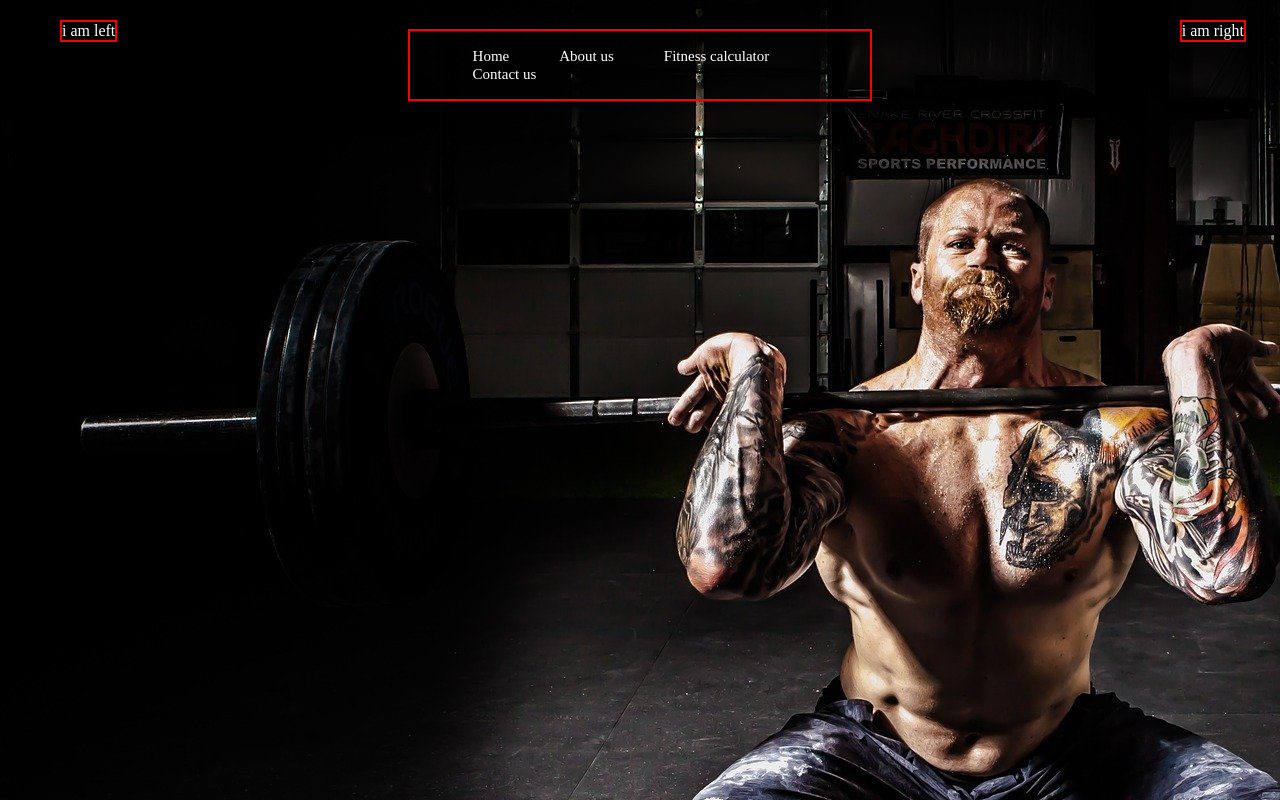
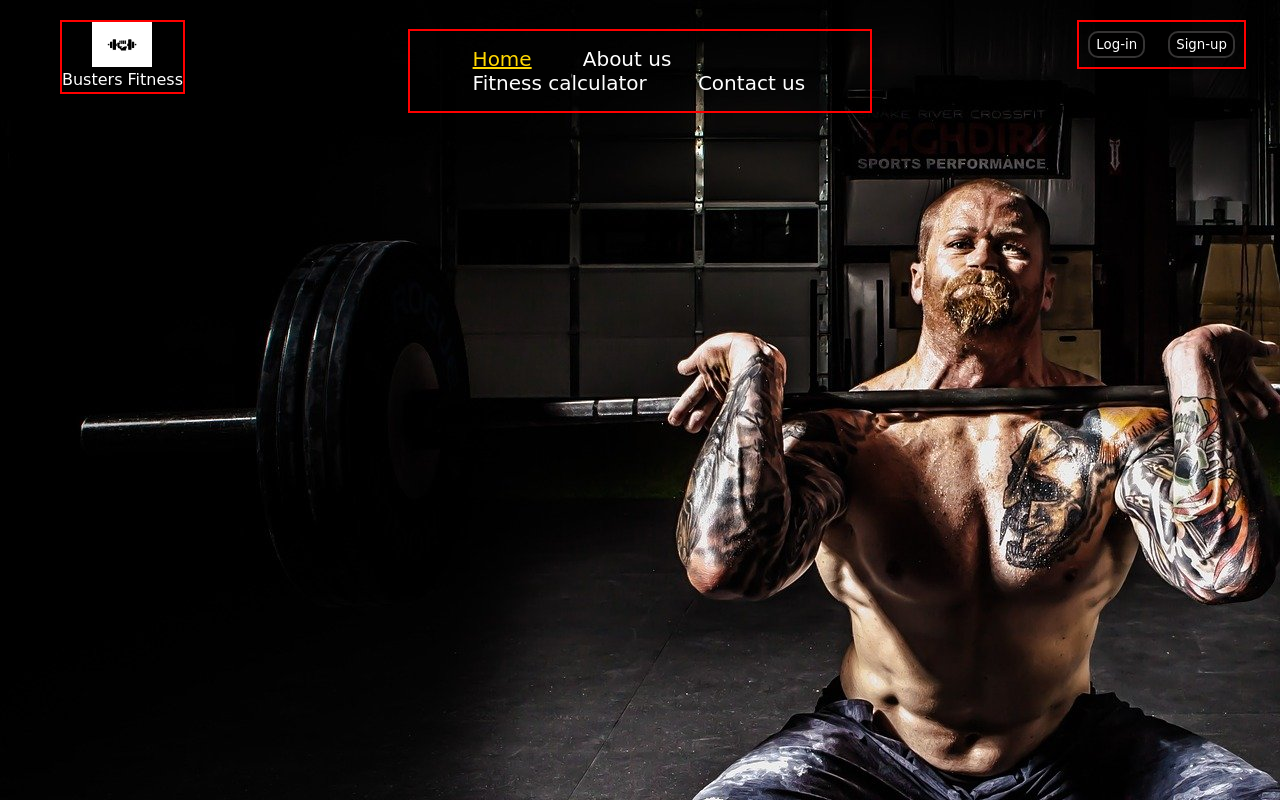
Before and after one commit to shubham-rn/first-website-project, a plain HTML site: page index.html in a window 1280 px wide. Drawn offline with Linux system fonts and the light colour scheme; a web font is replaced by a local one.

Commit message:
configured header of webpage and navbar

```diff
--- a/css/style.css
+++ b/css/style.css
@@ -6,6 +6,21 @@
   border: 2px solid red;
   color: white;
 }
+.left img {
+  width: 60px;
+  margin-left: auto;
+  margin-right: auto;
+  display: block;
+  /* filter: invert(100%); */
+}
+.left img:hover {
+  filter: invert(100%);
+}
+.left div {
+  line-height: 25px;
+  text-align: center;
+}
+
 .mid {
   display: block;
   width: 36%;
@@ -27,7 +42,7 @@
 }
 .navbar li {
   display: inline-block;
-  font-size: 15px;
+  font-size: 20px;
 }
 .navbar li a {
   color: white;
@@ -35,7 +50,22 @@
   padding: 34px 23px;
 }
 .navbar li a:hover,
-.navbar li a:active {
+.navbar li a.active {
   text-decoration: underline;
-  color: grey;
+  color: gold;
 }
+
+.btn {
+  font-family: "Pirata One", cursive;
+  padding: 4px 6px;
+  margin: 9px;
+  color: white;
+  background-color: black;
+  border: 2px solid rgb(53, 52, 52);
+  border-radius: 10px;
+  cursor: pointer;
+}
+.btn:hover {
+  color: gold;
+  background-color: rgb(41, 40, 40);
+}
--- a/index.html
+++ b/index.html
@@ -6,9 +6,12 @@
     <title>Busters Fitness</title>
     <link rel="icon" href="images/headlogo.jpg">
     <link rel="stylesheet" href="css/style.css">
+    <link rel="preconnect" href="https://fonts.gstatic.com">
+    <link href="https://fonts.googleapis.com/css2?family=Pirata+One&display=swap" rel="stylesheet">
     <style>
         /* css reset */
         body{
+            font-family: 'Pirata One', cursive;
             margin: 0px;
             padding: 0px;
             background: url('images/bg1.jpg');
@@ -19,20 +22,22 @@
     <header class="header">
         <!-- left box for logo -->
         <div class="left">
-            i am left
+            <img src="images/headlogo.jpg" alt="">
+            <div>Busters Fitness</div>
         </div>
         <!-- mid box for navbar -->
         <div class="mid">
             <ul class="navbar">
                 <li><a href="#" class="active">Home</a></li>
-                <li><a href="#">About us</a></li>
+                <li><a href="aboutus.html">About us</a></li>
                 <li><a href="#">Fitness calculator</a></li>
                 <li><a href="#">Contact us</a></li>
              </ul>
         </div>
         <!-- right box for buttons -->
         <div class="right">
-            i am right
+            <button class="btn">Log-in</button>
+            <button class="btn">Sign-up</button>
         </div>
     </header>
 </body>
```
